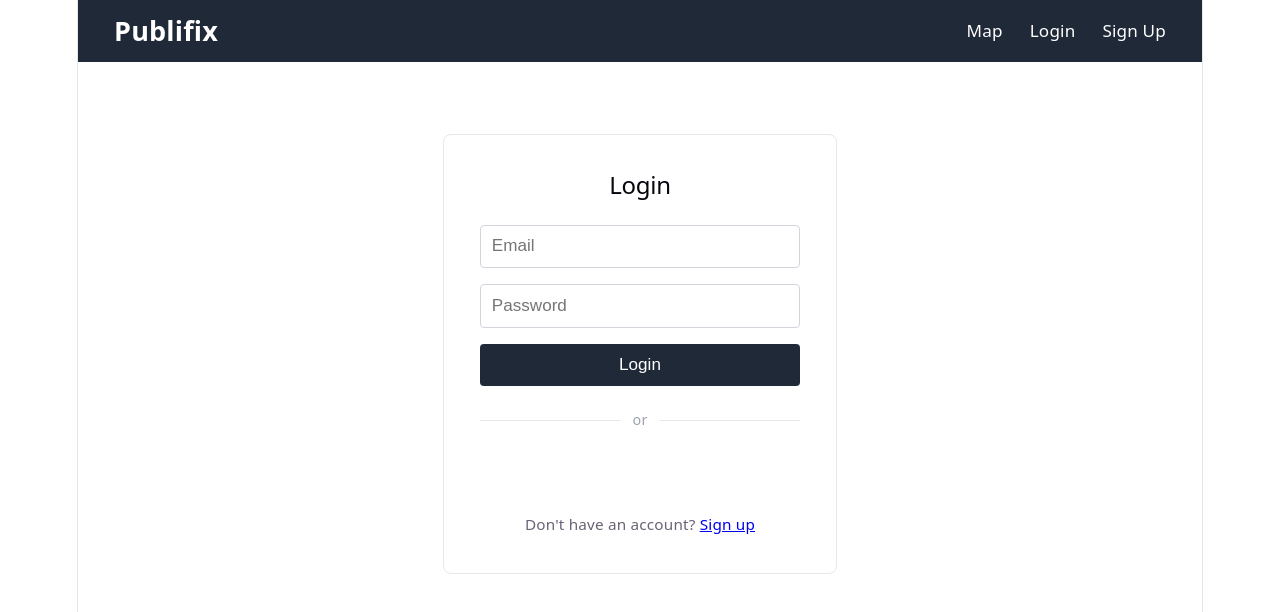
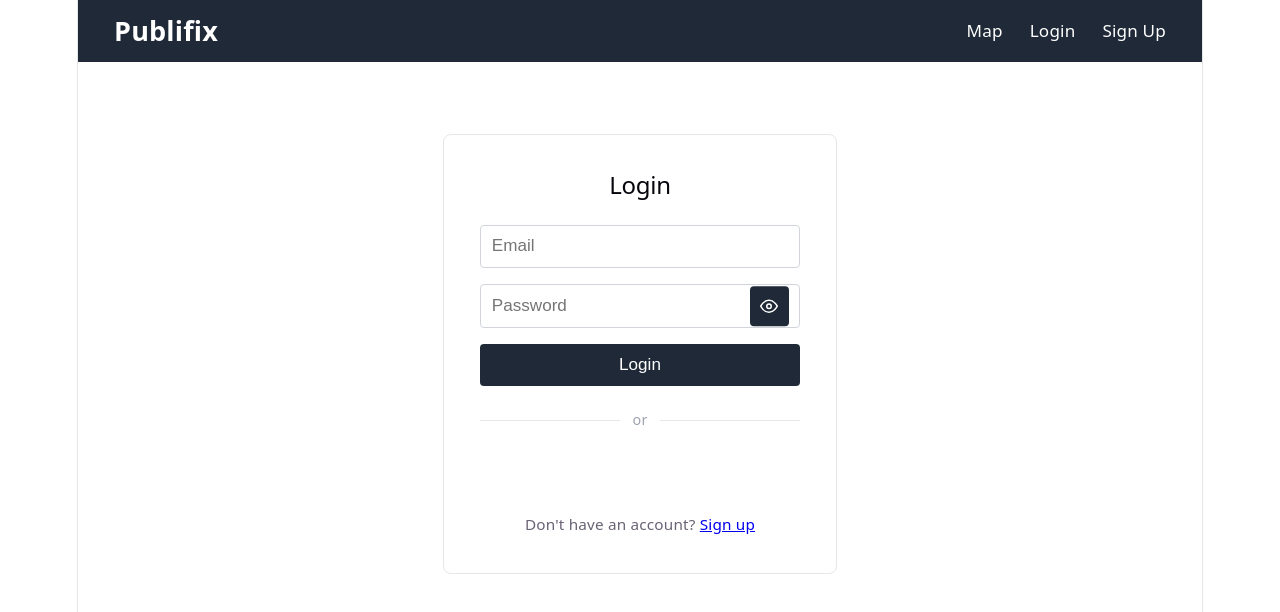
Before and after one commit to pranav162074/Publifix, a React app in the folder frontend/: page /login in a window 1280 px wide. Shown: the top 612 px of the page. Built offline with nearby package versions, Linux system fonts and the light colour scheme; no server answers; the HTML template or start-up script is replaced by a standard one.

Commit message:
Added login&signup eye toggle

```diff
--- a/frontend/src/pages/Login.jsx
+++ b/frontend/src/pages/Login.jsx
@@ -6,6 +6,7 @@ import styles from './Login.module.css';
 
 const Login = () => {
   const [formData, setFormData] = useState({ email: '', password: '' });
+  const [showPassword, setShowPassword] = useState(false);
   const [error, setError] = useState('');
   const { login, googleLogin } = useAuth();
   const navigate = useNavigate();
@@ -50,14 +51,35 @@ const Login = () => {
           onChange={handleChange}
           required
         />
+
+        <div className={styles.passwordWrapper}>
           <input
-          type="password"
+            type={showPassword ? 'text' : 'password'}
             name="password"
             placeholder="Password"
             value={formData.password}
             onChange={handleChange}
             required
           />
+          <button
+            type="button"
+            className={styles.eyeButton}
+            onClick={() => setShowPassword((prev) => !prev)}
+            aria-label={showPassword ? 'Hide password' : 'Show password'}
+          >
+            {showPassword ? (
+              <svg width="18" height="18" viewBox="0 0 24 24" fill="none" stroke="currentColor" strokeWidth="2">
+                <path d="M17.94 17.94A10.94 10.94 0 0112 20c-7 0-11-8-11-8a18.6 18.6 0 015.06-5.94M9.9 4.24A9.12 9.12 0 0112 4c7 0 11 8 11 8a18.5 18.5 0 01-2.16 3.19m-6.72-1.07a3 3 0 11-4.24-4.24" />
+                <line x1="1" y1="1" x2="23" y2="23" />
+              </svg>
+            ) : (
+              <svg width="18" height="18" viewBox="0 0 24 24" fill="none" stroke="currentColor" strokeWidth="2">
+                <path d="M1 12s4-8 11-8 11 8 11 8-4 8-11 8-11-8-11-8z" />
+                <circle cx="12" cy="12" r="3" />
+              </svg>
+            )}
+          </button>
+        </div>
 
         <button type="submit">Login</button>
 
--- a/frontend/src/pages/Login.module.css
+++ b/frontend/src/pages/Login.module.css
@@ -75,3 +75,31 @@
   display: flex;
   justify-content: center;
 }
+
+.passwordWrapper {
+  position: relative;
+  display: flex;
+}
+
+.passwordWrapper input {
+  flex: 1;
+  padding-right: 2.4rem;
+}
+
+.eyeButton {
+  position: absolute;
+  right: 0.6rem;
+  top: 50%;
+  transform: translateY(-50%);
+  background: none;
+  border: none;
+  padding: 0;
+  cursor: pointer;
+  color: #6b7280;
+  display: flex;
+  align-items: center;
+}
+
+.eyeButton:hover {
+  color: #374151;
+}
--- a/frontend/src/pages/Signup.jsx
+++ b/frontend/src/pages/Signup.jsx
@@ -10,6 +10,7 @@ const Signup = () => {
     email: '',
     password: '',
   });
+  const [showPassword, setShowPassword] = useState(false);
   const [error, setError] = useState('');
   const { signup, googleLogin } = useAuth();
   const navigate = useNavigate();
@@ -62,14 +63,35 @@ const Signup = () => {
           onChange={handleChange}
           required
         />
+
+        <div className={styles.passwordWrapper}>
           <input
-          type="password"
+            type={showPassword ? 'text' : 'password'}
             name="password"
             placeholder="Password"
             value={formData.password}
             onChange={handleChange}
             required
           />
+          <button
+            type="button"
+            className={styles.eyeButton}
+            onClick={() => setShowPassword((prev) => !prev)}
+            aria-label={showPassword ? 'Hide password' : 'Show password'}
+          >
+            {showPassword ? (
+              <svg width="18" height="18" viewBox="0 0 24 24" fill="none" stroke="currentColor" strokeWidth="2">
+                <path d="M17.94 17.94A10.94 10.94 0 0112 20c-7 0-11-8-11-8a18.6 18.6 0 015.06-5.94M9.9 4.24A9.12 9.12 0 0112 4c7 0 11 8 11 8a18.5 18.5 0 01-2.16 3.19m-6.72-1.07a3 3 0 11-4.24-4.24" />
+                <line x1="1" y1="1" x2="23" y2="23" />
+              </svg>
+            ) : (
+              <svg width="18" height="18" viewBox="0 0 24 24" fill="none" stroke="currentColor" strokeWidth="2">
+                <path d="M1 12s4-8 11-8 11 8 11 8-4 8-11 8-11-8-11-8z" />
+                <circle cx="12" cy="12" r="3" />
+              </svg>
+            )}
+          </button>
+        </div>
 
         <button type="submit">Create Account</button>
 
--- a/frontend/src/pages/Signup.module.css
+++ b/frontend/src/pages/Signup.module.css
@@ -75,3 +75,31 @@
   display: flex;
   justify-content: center;
 }
+
+.passwordWrapper {
+  position: relative;
+  display: flex;
+}
+
+.passwordWrapper input {
+  flex: 1;
+  padding-right: 2.4rem;
+}
+
+.eyeButton {
+  position: absolute;
+  right: 0.6rem;
+  top: 50%;
+  transform: translateY(-50%);
+  background: none;
+  border: none;
+  padding: 0;
+  cursor: pointer;
+  color: #6b7280;
+  display: flex;
+  align-items: center;
+}
+
+.eyeButton:hover {
+  color: #374151;
+}
```
Lines whose indentation alone changed are shown as unchanged.
